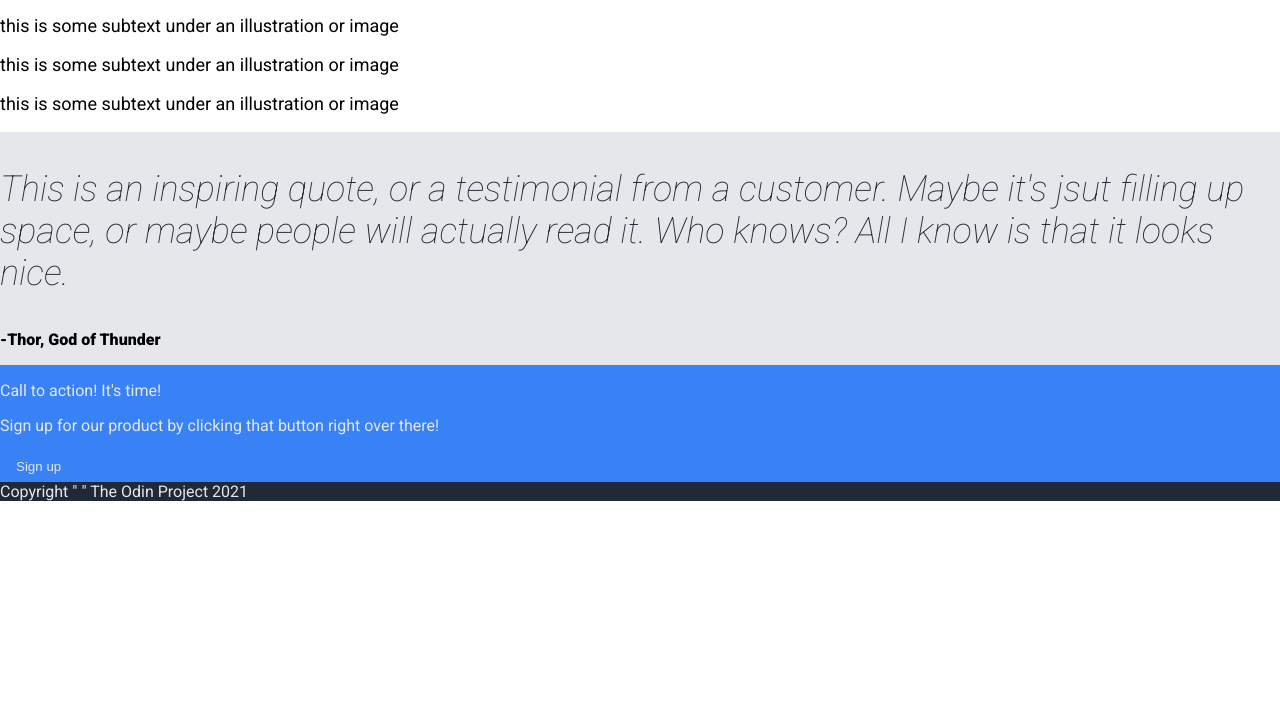
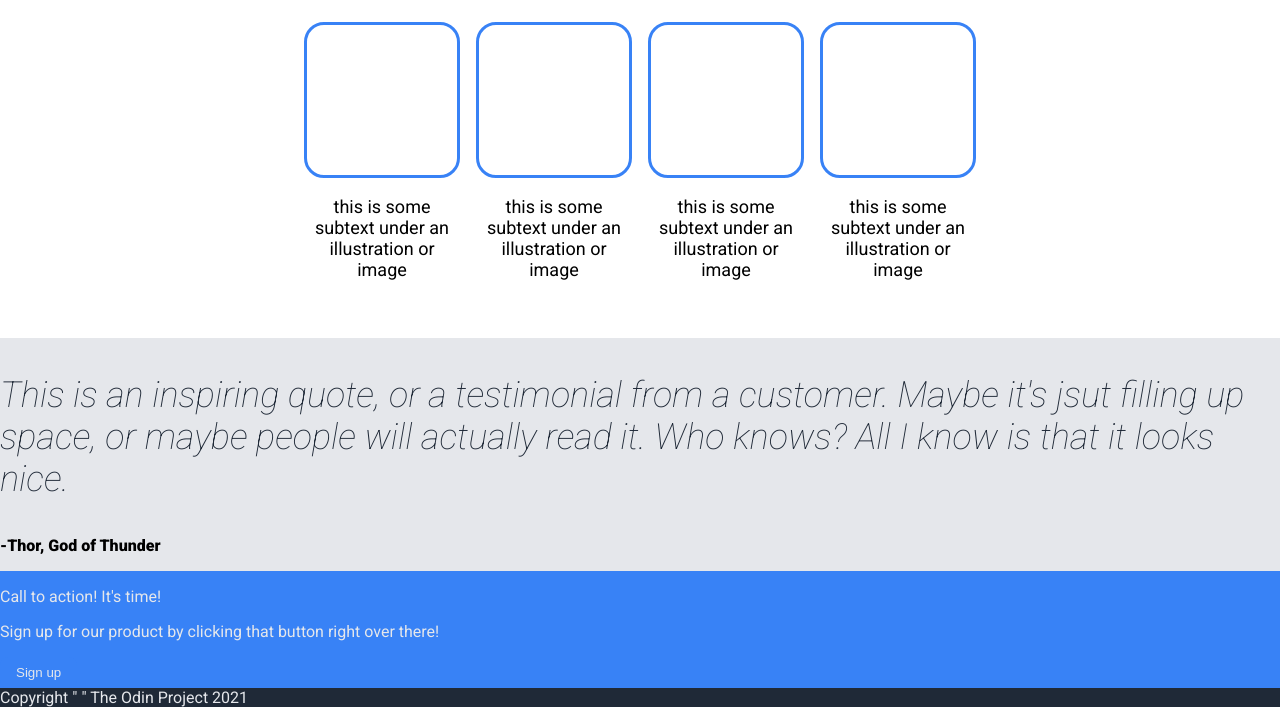
Before and after one commit to JuneDev-html/Odin-Landing-page, a plain HTML site: page index.html in a window 1280 px wide. Shown: the part 463-1170 px from the top of the page. Before the commit the page ends 964 px from the top, so only its background shows below. Drawn offline with Linux system fonts and the light colour scheme.

Commit message:
Style main content banner
aligned the main banner header and below cards with flex column
then centering.
margin above banner header.
aligned cards with flex as row. add flex-wrap. add margin so they
never touch edges
style individual cards and make them a static size.

```diff
--- a/styles.css
+++ b/styles.css
@@ -94,15 +94,52 @@
 }
 
 /* ---- ---- MAIN BANNER ---- ---- */
+
+/* align content with flex content and center it */
 .main-banner {
     background-color: white;
+    display: flex;
+    flex-direction: column;
+    justify-content: center;
+    align-items: center;
+
 }
 
+/* add margin-top so there is some space above */
 .main-header {
     font-size: 36px;
     font-weight: 800;
     color: #1F2937;
+    margin-top: 24px;
 }
+
+/* align the cards in a row with flex */
+/* add flex-wrap to them */
+/* add margin so they never touch edges */
+.cards {
+    flex: 0;
+    display: flex;
+    justify-content: center;
+    align-items: center;
+    flex-wrap: wrap;
+    margin: 32px;
+}
+
+/* flex 0 so the block with content doesnt change */
+.block {
+    flex: 0;
+    text-align: center;
+    padding: 8px;
+}
+
+/* style card border and size where image would be */
+.card {
+    border: solid #3882F6;
+    border-radius: 20px;
+    width: 150px;
+    height: 150px;
+}
+
 
 .card-text {
     font-size: 18px;
```
